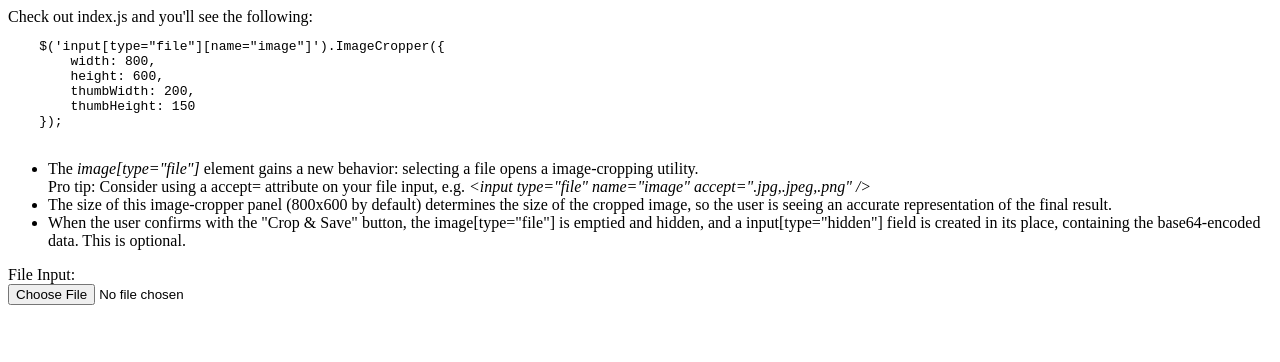
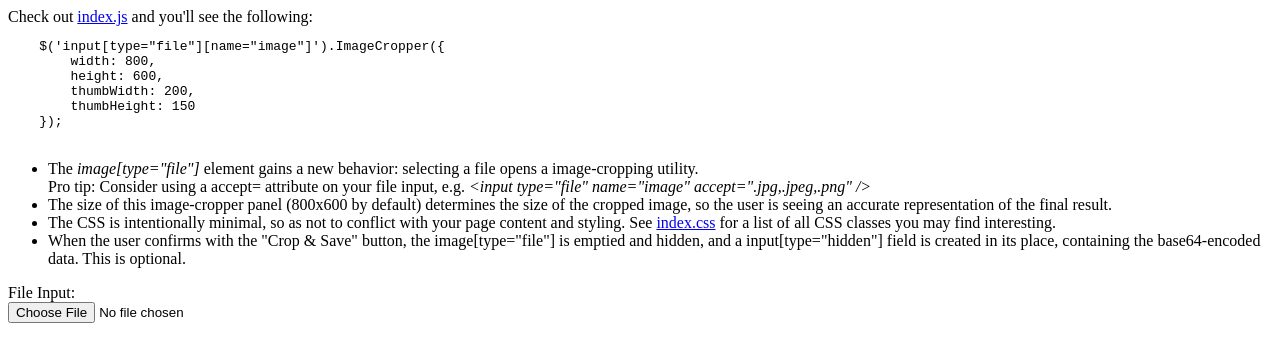
Before and after one commit to gregallensworth/ImageCropper, a plain HTML site: page index.html in a window 1280 px wide. Drawn offline with nearby package versions, Linux system fonts and the light colour scheme.

Commit message:
HTML demo cleanup and documentation

```diff
--- a/index.html
+++ b/index.html
@@ -13,7 +13,7 @@
 </head>
 <body>
 
-    Check out index.js and you'll see the following:<br/>
+    Check out <a href="index.js" target="_blank">index.js</a> and you'll see the following:<br/>
     <pre>
     $('input[type="file"][name="image"]').ImageCropper({
         width: 800,
@@ -33,6 +33,9 @@
             The size of this image-cropper panel (800x600 by default) determines the size of the cropped image, so the user is seeing an accurate representation of the final result.
         </li>
         <li>
+            The CSS is intentionally minimal, so as not to conflict with your page content and styling. See <a href="index.css" target="_blank">index.css</a> for a list of all CSS classes you may find interesting.
+        </li>
+        <li>
             When the user confirms with the &quot;Crop &amp; Save&quot; button, the image[type="file"] is emptied and hidden, and a input[type="hidden"] field is created in its place, containing the base64-encoded data. This is optional.
         </li>
     </ul>
```
